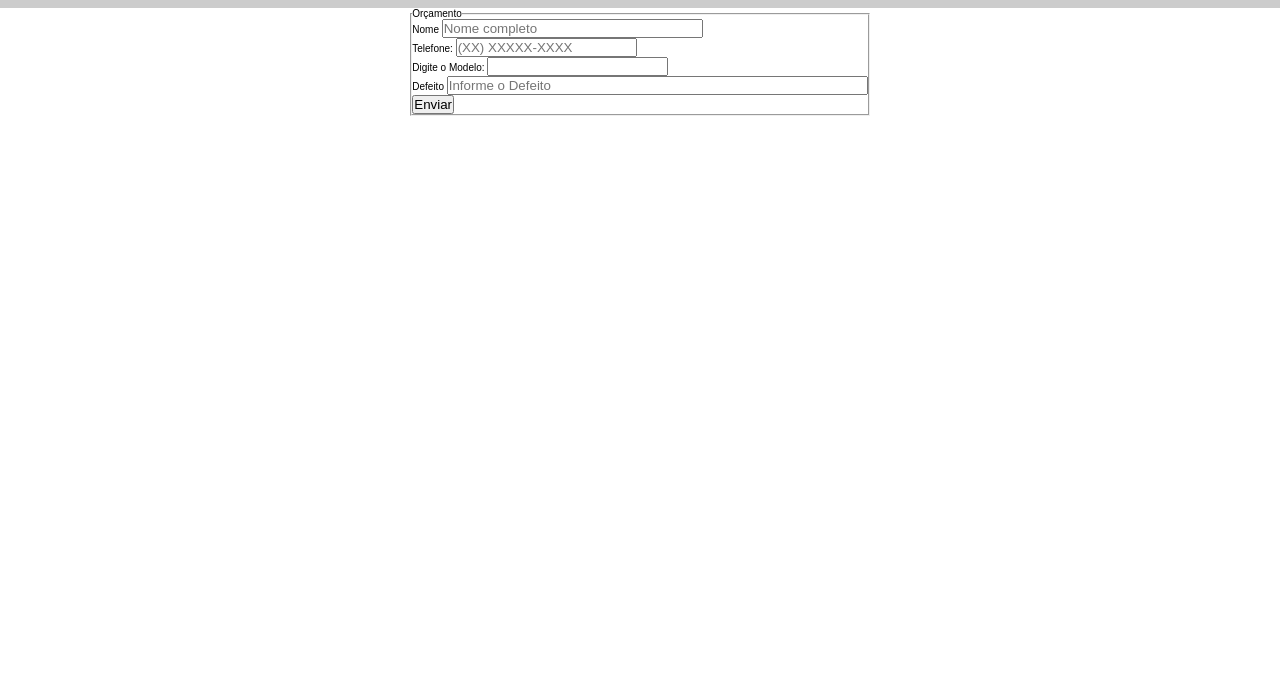
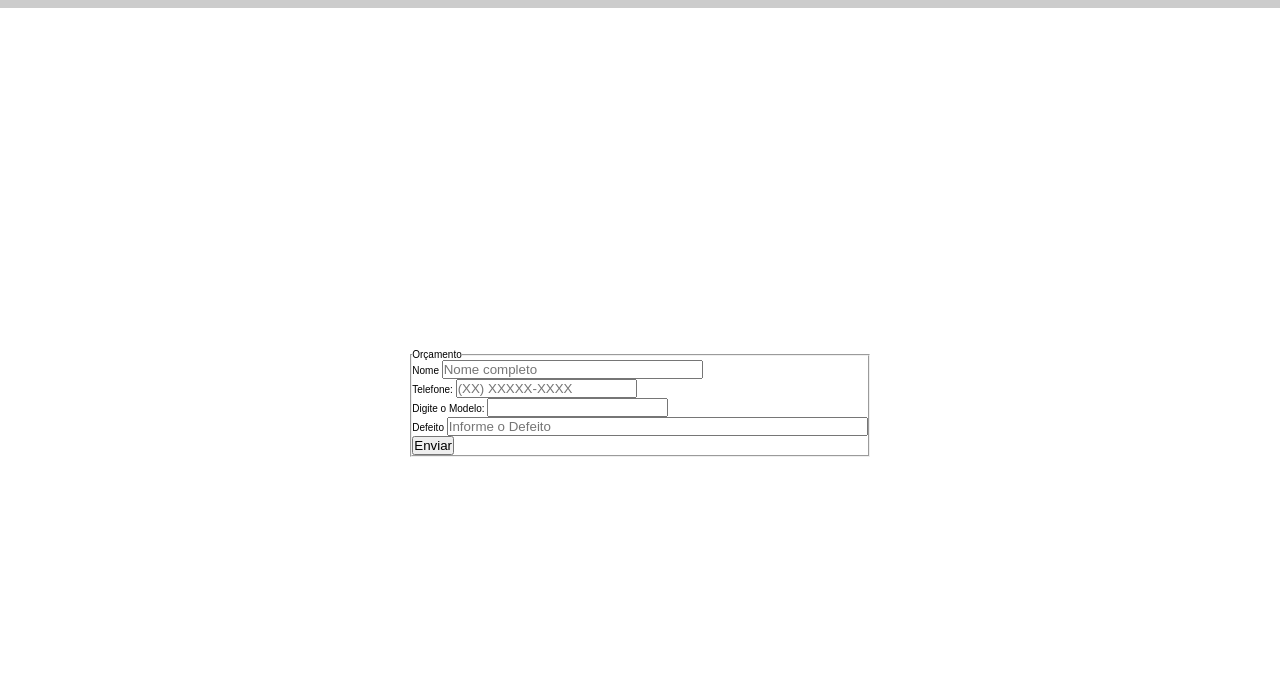
Before and after one commit to YagoLopesFranca/ohmteccell, a plain HTML site: page index.html in a window 1280 px wide. Shown: the part 812-1500 px from the top of the page. Drawn offline with Linux system fonts and the light colour scheme; a web font is replaced by a local one.

Commit message:
Atualizei o media query

```diff
--- a/media-query.css
+++ b/media-query.css
@@ -1,4 +1,14 @@
 @charset 'UTF-8';
+
+section {
+  display: flex;
+  flex-direction: column;
+  align-items: center;
+  justify-content: center;
+  height: 100vh;
+  position: relative;
+  overflow: hidden;
+}
 
 #video-section {
   height: 100vh;
```
